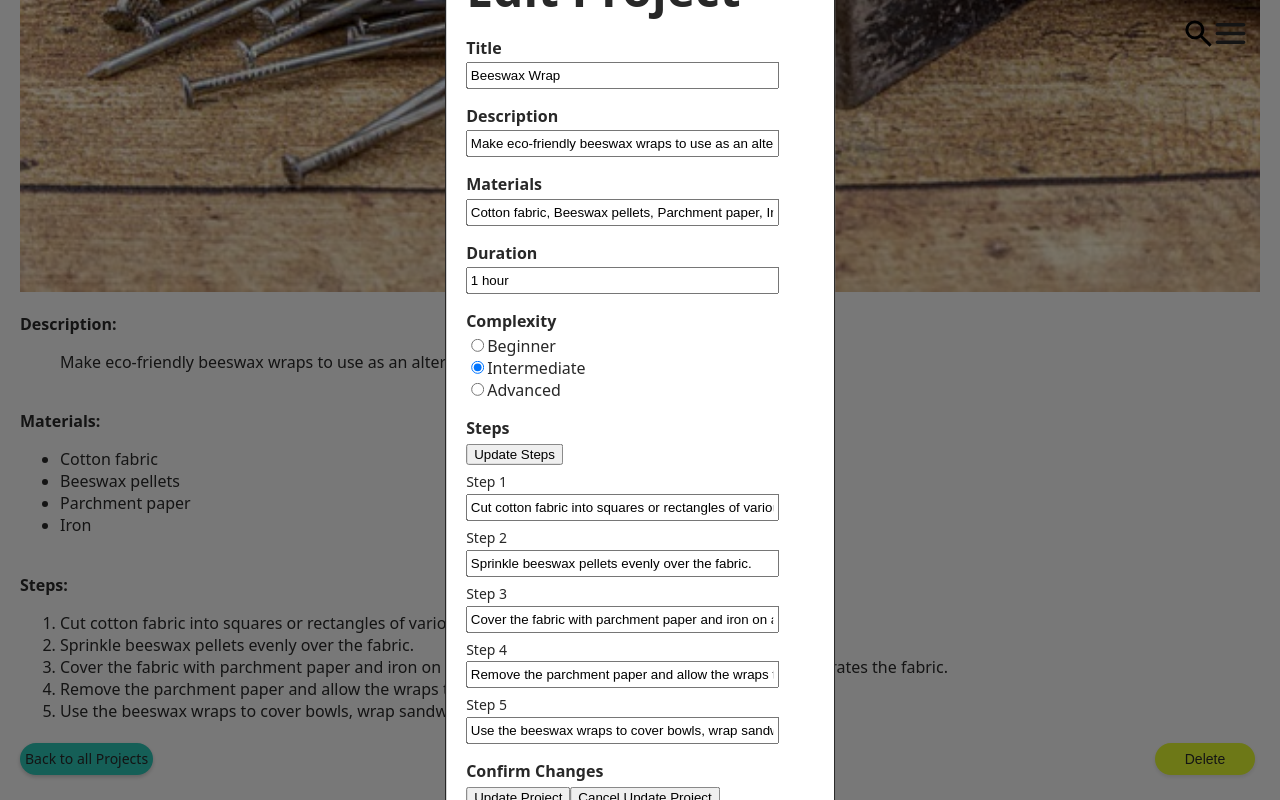
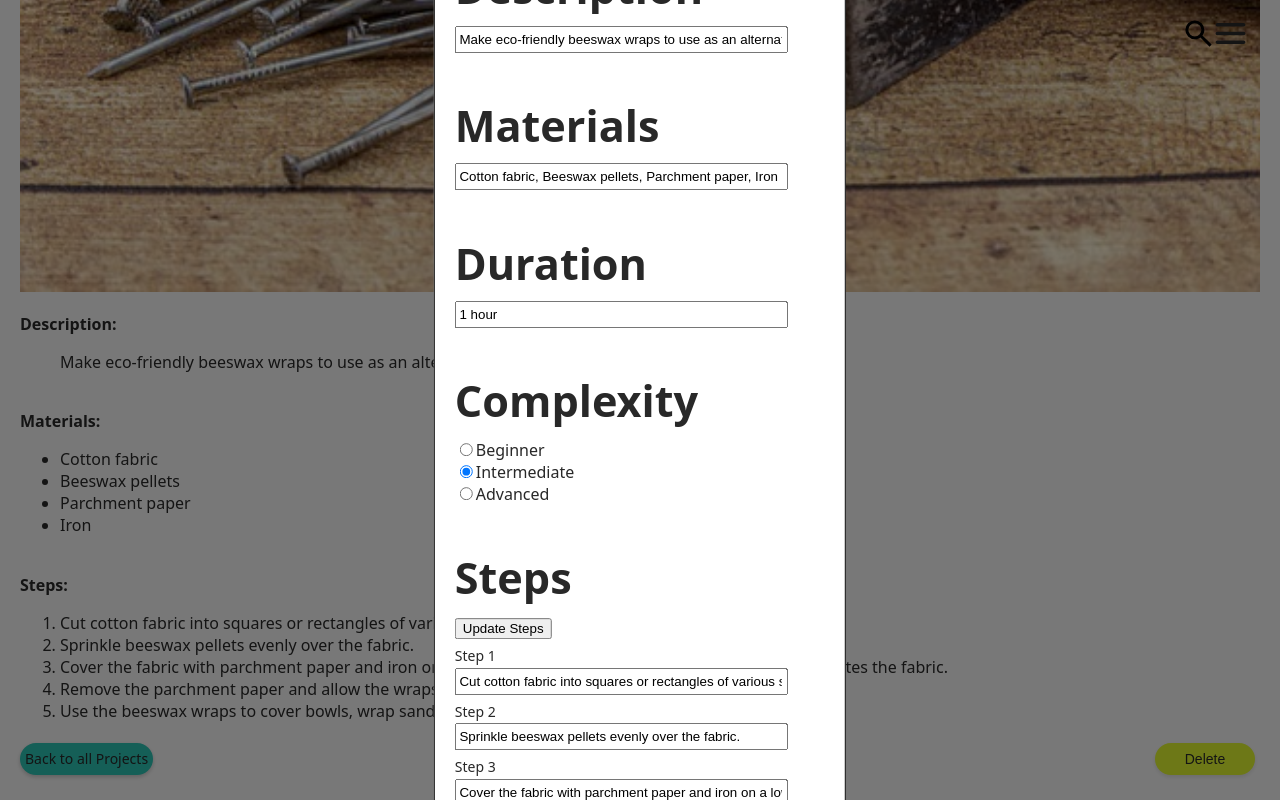
Before and after one commit to jana-scheidemann/DIY-App, a Next.js app: page /projects/beeswax-wrap in a window 1280 px wide. Both pictures are taken after a click on the button "Edit". Shown: the part 753-1553 px from the top of the page. Built offline with nearby package versions, Linux system fonts and the light colour scheme.

Commit message:
remove blank space

```diff
--- a/components/ModalEdit.js
+++ b/components/ModalEdit.js
@@ -200,33 +200,6 @@ export default function ModalEdit({ currentProject, onSave, onCancel }) {
     </StyledModal>
   );
 }
-
-// const StyledBackground = styled.div`
-//   position: fixed;
-//   top: 0;
-//   left: 0;
-//   width: 100%;
-//   height: 100%;
-//   background-color: rgba(0, 0, 0, 0.5);
-// `;
-
-// const StyledContainer = styled.div`
-//   position: fixed;
-//   top: 50%;
-//   left: 50%;
-//   transform: translate(-50%, -50%);
-//   background-color: white;
-//   border: 1px solid black;
-//   padding: 20px;
-//   display: flex;
-//   flex-wrap: wrap;
-//   justify-content: center;
-//   align-items: center;
-//   width: 80vw;
-//   height: 90vh;
-//   overflow: auto;
-// `;
-
 const StyledContainerForm = styled.div`
   display: flex;
   flex-direction: column;
@@ -244,7 +217,7 @@ const StyledHeading = styled.div`
 `;
 
 const StyledTitle = styled.div`
-  fonst-size: 2.7em;
+  font-size: 2.7em;
   font-weight: bold;
   margin: 1em 0 0.2em 0;
 `;
```
